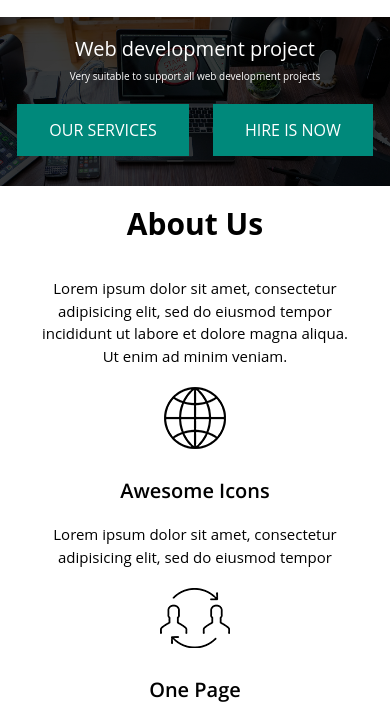
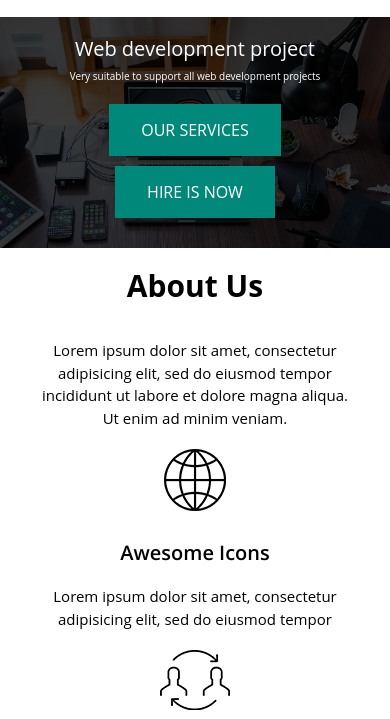
Before and after one commit to sensiloles/web-development, a plain HTML site: page index.html in a window 390 px wide. Shown: the part 86-805 px from the top of the page. Drawn offline with nearby package versions, Linux system fonts and the light colour scheme.

Commit message:
bug fixed

```diff
--- a/css/style.css
+++ b/css/style.css
@@ -40,12 +40,9 @@ button:focus {
   background-image: url(../img/header.png);
   background-size: cover;
   background-position: 0 100%;
-}
-
-.header>div {
   color: white;
   text-align: center;
-  padding: 180px 0;
+  padding: 180px 0
 }
 
 .header__title {
@@ -587,8 +584,8 @@ div[filter]:hover .text {
 }
 
 @media screen and (max-width: 480px) {
-  .header>div {
-    padding: 20px 0;
+  .header {
+    padding: 20px 0
   }
   .header__title {
     font-size: 45px;
```
